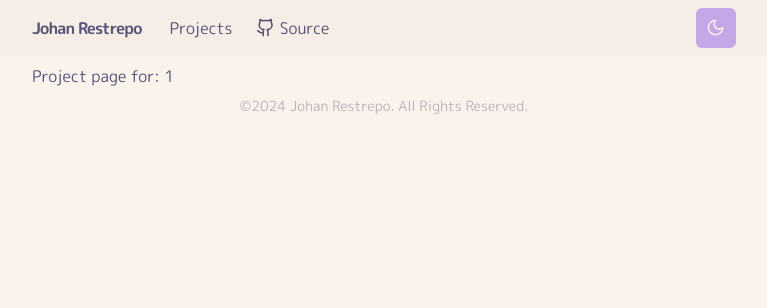
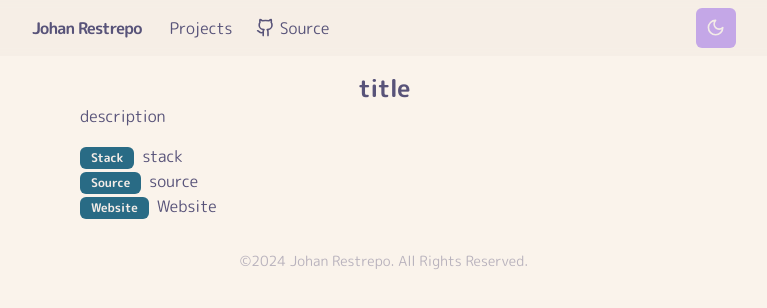
Before and after one commit to JohanRestrepo19/portfolio, a Next.js app: page /projects/1 in a window 1280 px wide. Shown: the top 308 px of the page, without its empty margins (256-1023 px from the left). Built offline with nearby package versions, Linux system fonts and the light colour scheme.

Commit message:
chore: add basic project page structure.

```diff
--- a/src/app/projects/[slug]/page.tsx
+++ b/src/app/projects/[slug]/page.tsx
@@ -1,8 +1,53 @@
-type Props = {
+import Link from 'next/link';
+import Container from '@/components/Container';
+import Heading from '@/components/Heading';
+import Paragraph from '@/components/Paragraph';
+import { Badge } from '@/components/ui/badge';
+
+// export function generateStaticParams() {
+//   return allProjects.map(project => ({
+//     slug: project._raw.flattenedPath,
+//   }));
+// }
+//
+// export function generateMetadata({ params }: PageProps): Metadata {
+//   const project = allProjects.find(
+//     project => project._raw.flattenedPath === params.slug,
+//   );
+//
+//   if (!project) throw new Error(`Project not found for slug: ${params.slug}`);
+//   return {
+//     title: project.title,
+//   };
+// }
+
+type PageProps = {
   params: { slug: string };
 };
 
-export default function Project({ params }: Props) {
-  console.log({ params });
-  return <h1>Project page for: {params.slug}</h1>;
+export default function ProjectPage({}: PageProps) {
+  return (
+    <Container>
+      <Heading as="h2" className="text-center">
+        title
+      </Heading>
+      <Paragraph>description</Paragraph>
+      <ul className="my-4 ml-4">
+        <li>
+          <Badge className="mr-2 rounded-md">Stack</Badge>
+          stack
+        </li>
+
+        <li>
+          <Badge className="mr-2 rounded-md">Source</Badge>
+          source
+        </li>
+
+        <li>
+          <Badge className="mr-2 rounded-md">Website</Badge>
+          <Link href="#">Website</Link>
+        </li>
+      </ul>
+    </Container>
+  );
 }
```
